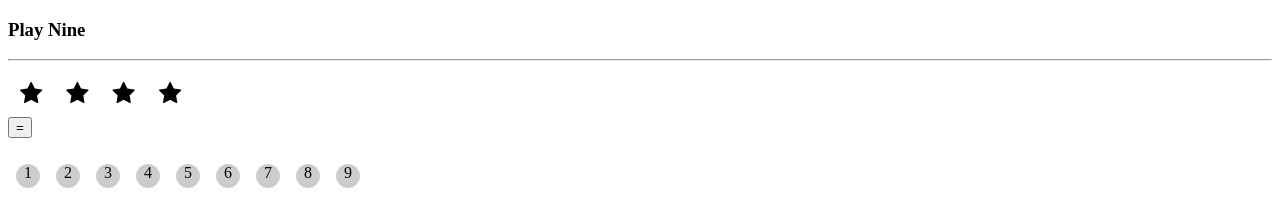
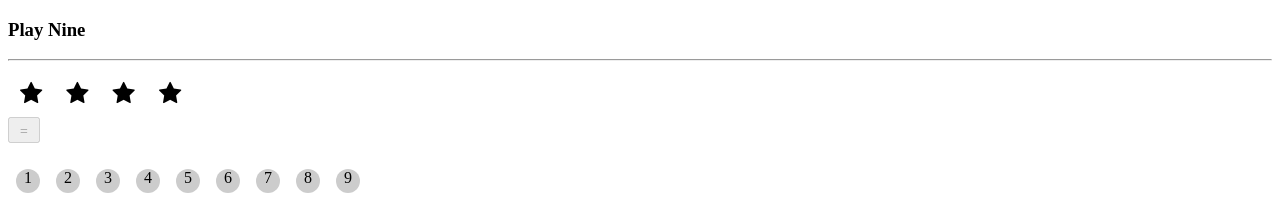
Before and after one commit to edwinchen85/play_nine_game_in_react, a React app: page / in a window 1280 px wide. Shown: the top 207 px of the page. Built offline with nearby package versions, Linux system fonts and the light colour scheme.

Commit message:
Enhance button UI

```diff
--- a/src/js/App.js
+++ b/src/js/App.js
@@ -18,7 +18,7 @@
 const Button = (props) => {
   return (
     <div className="col-sm-2">
-      <button>=</button>
+      <button className="btn-equal" disabled={props.selectedNumbers.length === 0}>=</button>
     </div>
   );
 }
@@ -87,7 +87,7 @@
         <hr />
         <div className="row">
           <Stars numberOfStars={numberOfStars} />
-          <Button />
+          <Button selectedNumbers={selectedNumbers} />
           <Answer
             selectedNumbers={selectedNumbers}
             unselectNumber={this.unselectNumber}
--- a/src/scss/app.scss
+++ b/src/scss/app.scss
@@ -25,3 +25,7 @@
   color: #99bb99;
   cursor: not-allowed;
 }
+
+.btn-equal {
+  padding: .25em .75em;
+}
```
